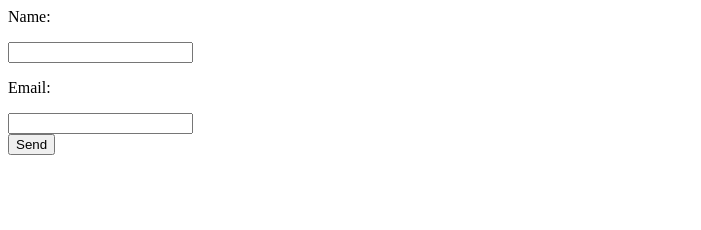
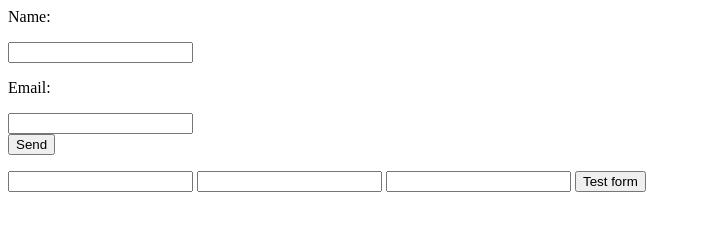
Before and after one commit to resloved/common-drop, a plain HTML site: page index.html in a window 1280 px wide. Shown: the whole page, without its empty margins (0-701 px from the left). Drawn offline with Linux system fonts and the light colour scheme.

Commit message:
testing api

```diff
--- a/index.html
+++ b/index.html
@@ -5,5 +5,13 @@
         <p>Email: </p><input type="email" name="email"><br />
         <input type="submit" value="Send">
     </form>
+    <form action="https://getsimpleform.com/messages?form_api_token=
+        4fab3cb7d65145a942107cd49e33c4e3" method="post">
+        <input type='hidden' name='redirect_to' value='accepted.html' />
+        <input type='text' name='Name' />
+        <input type='text' name='Email' />
+        <input type='text' name='Term' />
+    <input type='submit' value='Test form' />
+    </form>
 </body>
 </html>
```
